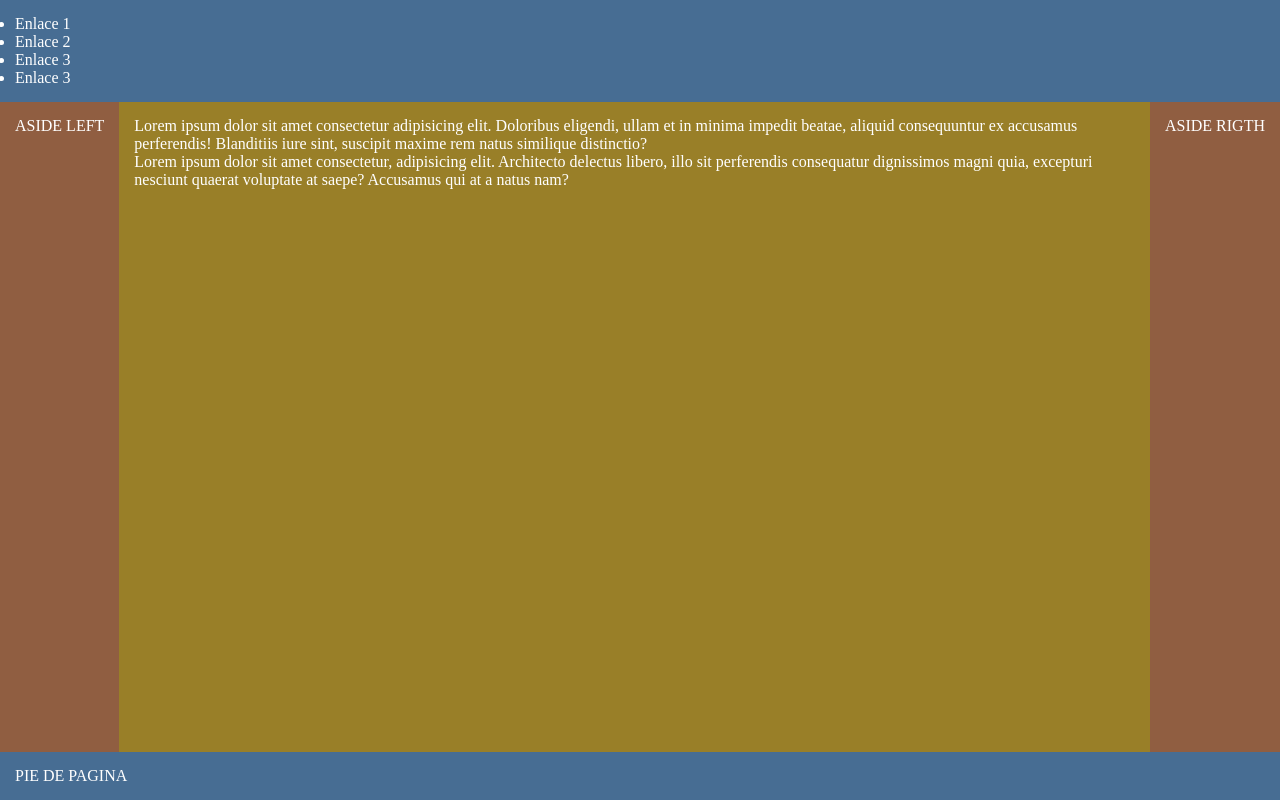
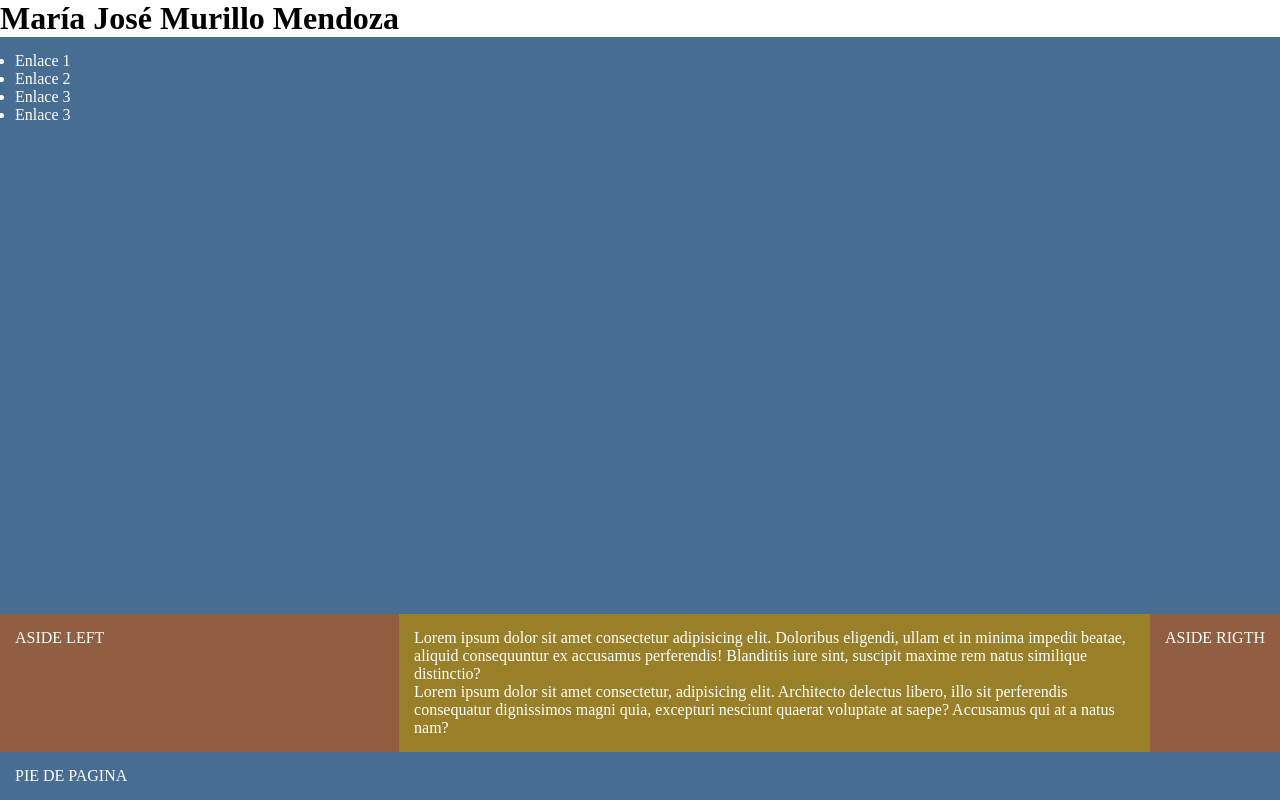
Before and after one commit to Majo7954/elementos_genericos, a plain HTML site: page index.html in a window 1280 px wide. Drawn offline with Linux system fonts and the light colour scheme.

Commit message:
Adicion de nombre

```diff
--- a/index.html
+++ b/index.html
@@ -7,6 +7,7 @@
     <link rel="stylesheet" href="estilos4.css">
 </head>
 <body>
+    <h1>María José Murillo Mendoza</h1>
     <div id="header">
         <div id="nav">
             <ul>
```
